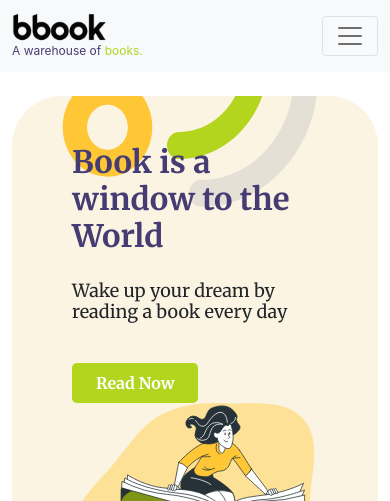
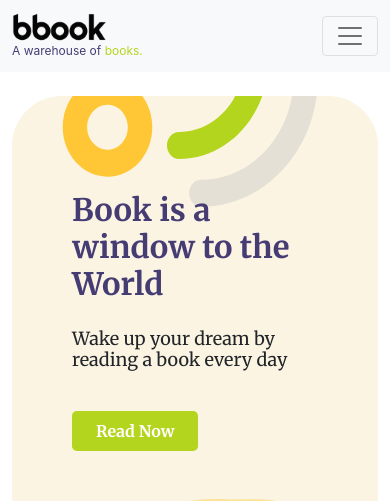
Before and after one commit to azizerorahman/bbook_client-side, a React (Create React App) app: page / in a window 390 px wide. Shown: the top 501 px of the page. Built offline with nearby package versions, Linux system fonts and the light colour scheme; no server answers; a web font is replaced by a local one.

Commit message:
responsive rechecked

```diff
--- a/src/components/Banner/Banner.js
+++ b/src/components/Banner/Banner.js
@@ -6,8 +6,8 @@ import './Banner.css'
 const Banner = () => {
     return (
         <Container className='mt-4'>
-            <Row className='align-items-center p-5 banner'>
-                <Col sm={7}>
+            <Row className='align-items-center p-5 banner gap-5 gap-md-0'>
+                <Col sm={7} className='pt-5 pt-md-0'>
                     <h1 className='fw-bold display-5 primary-color f-merriweather'>Book is a <br /> window to the World</h1>
                     <h4 className='my-4 f-merriweather banner-text'>Wake up your dream by reading a book every day</h4>
                     <a href='https://openlibrary.org/'>
```
